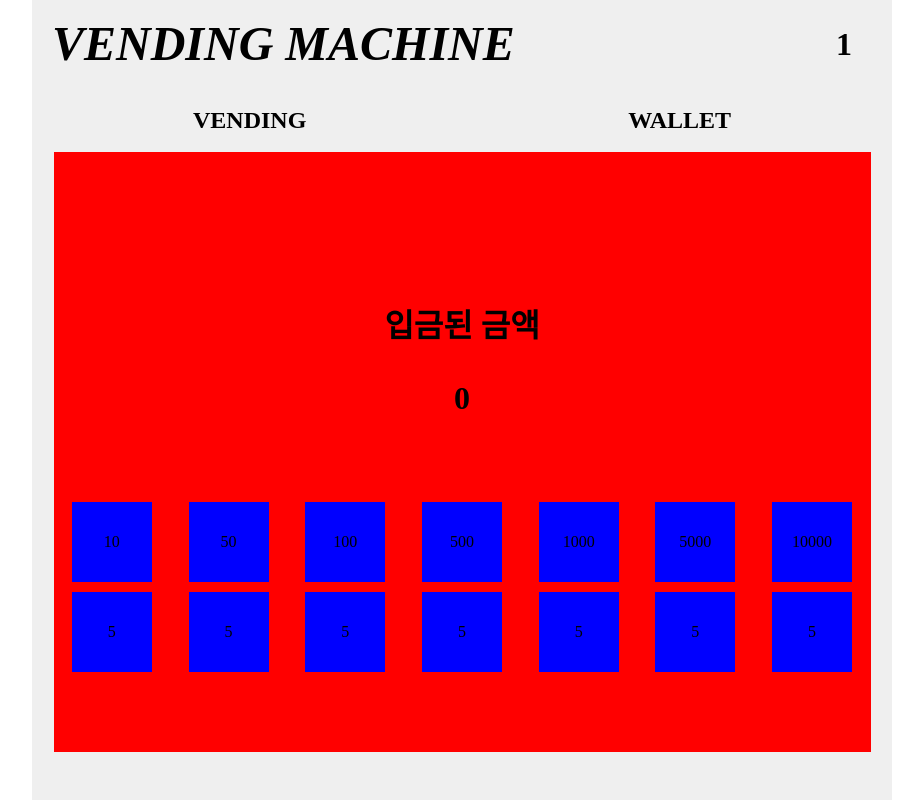
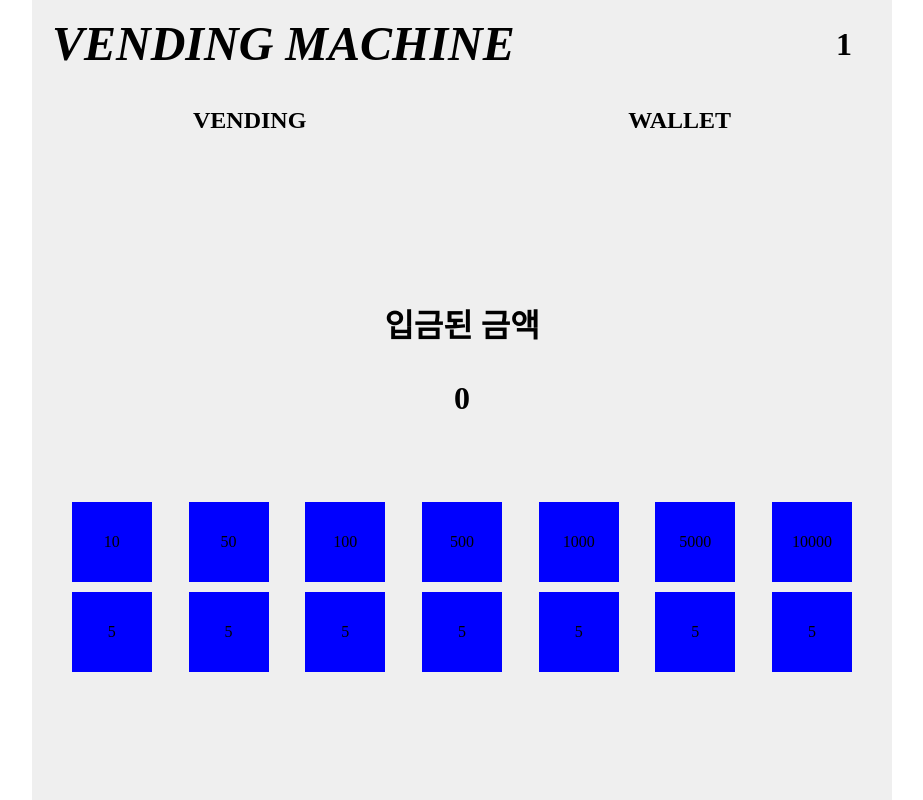
Before and after one commit to codesquad-members-2022/fe-vm, a React (Create React App) app: page /wallet in a window 1280 px wide. Shown: the whole page, without its empty margins (178-1101 px from the left). Built offline with nearby package versions, Linux system fonts and the light colour scheme.

Commit message:
[feat] : 입금,반환기능 추가

```diff
--- a/src/components/layout/Vending/Vending.js
+++ b/src/components/layout/Vending/Vending.js
@@ -3,7 +3,7 @@ import Page from '../../UI/Page';
 import VendingCards from './VendingCards';
 import VendingAside from './VendingAside';
 
-const Vending = (props) => {
+const Vending = () => {
   return (
     <Page display="flex">
       <VendingCards />
--- a/src/components/layout/Vending/VendingAside.js
+++ b/src/components/layout/Vending/VendingAside.js
@@ -1,10 +1,9 @@
 import React from 'react';
-import styled from 'styled-components';
 import Container from '../../UI/container';
 import VendingForm from './VendingForm';
 import VendingLog from './VendingLog';
 
-const VendingAside = (props) => {
+const VendingAside = () => {
   return (
     <Container
       width="40%"
--- a/src/components/layout/Wallet/Wallet.js
+++ b/src/components/layout/Wallet/Wallet.js
@@ -3,13 +3,13 @@ import Page from '../../UI/Page';
 import WalletButtons from './WalletButtons';
 import CurrentInsertMoney from './CurrentInsertMoney';
 
-const Wallet = (props) => {
+const Wallet = () => {
   return (
-    <Page flexInfo={['column']} style={{ background: 'red' }}>
+    <Page flexInfo={['column']}>
       <CurrentInsertMoney />
       <WalletButtons />
     </Page>
   );
 };
 
-export default Wallet;
+export default React.memo(Wallet);
```
